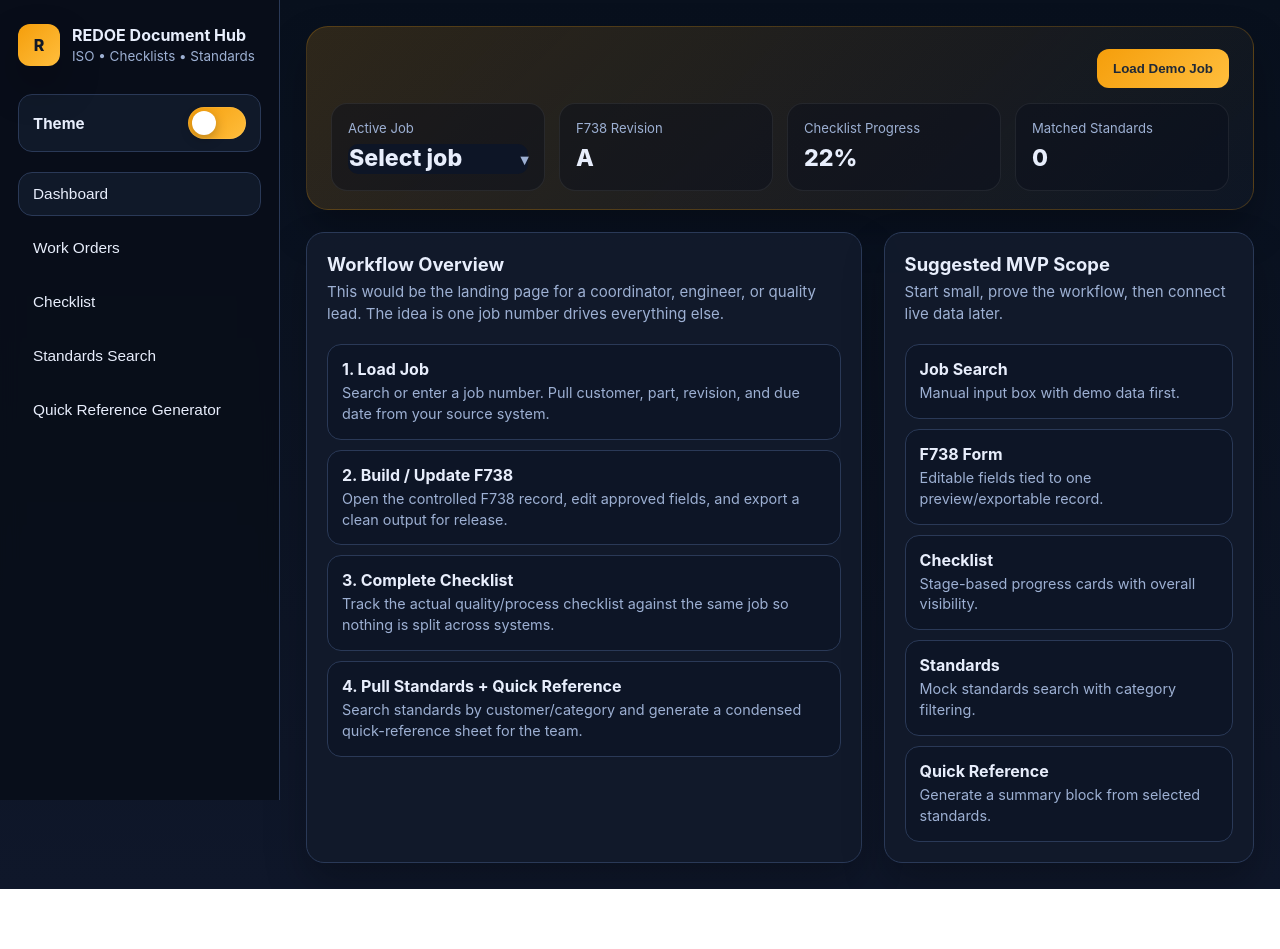
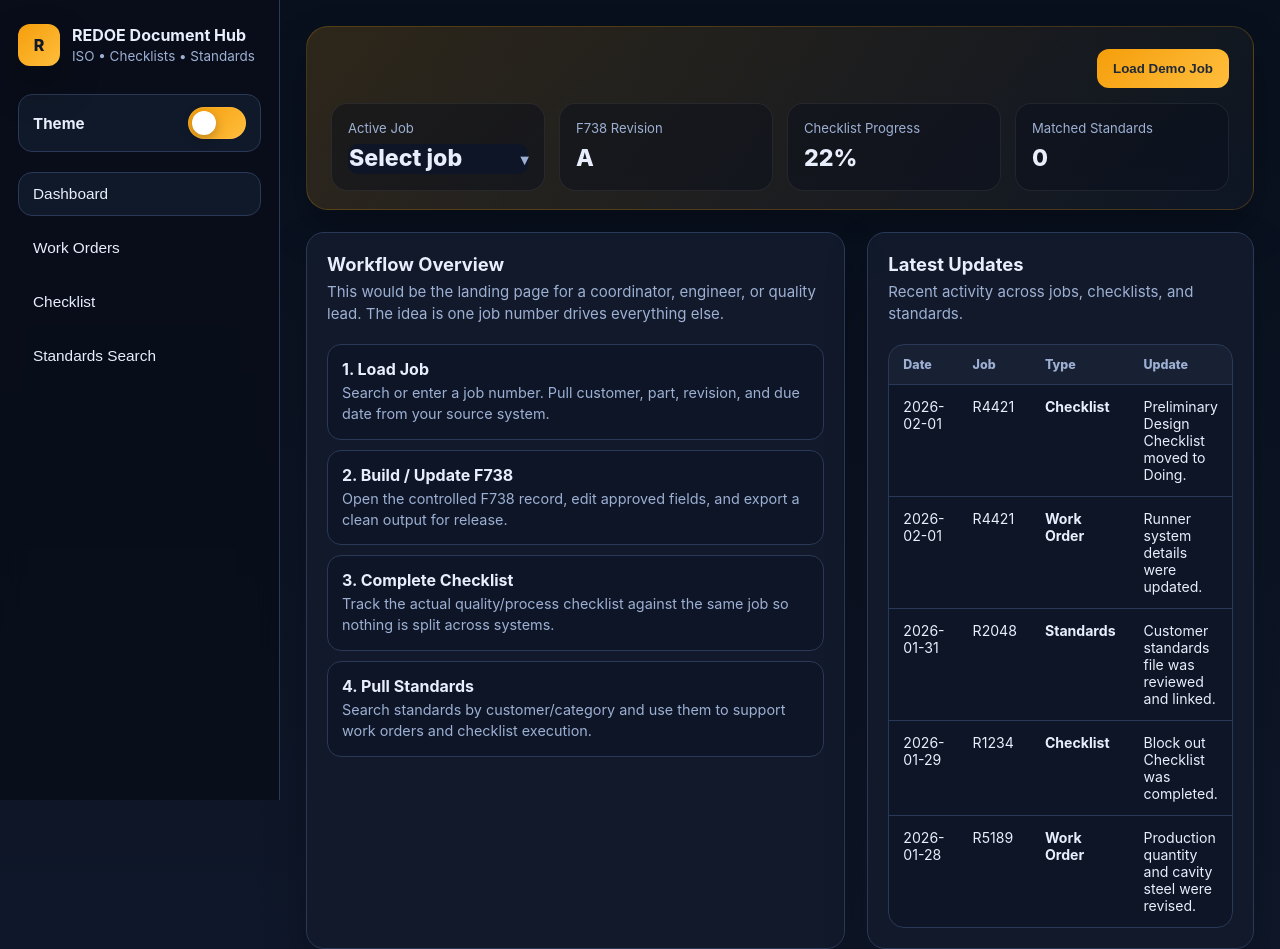
Before and after one commit to kevinpeltier/RdocumentHub, a plain HTML site: page index.html in a window 1280 px wide. Before the commit the page ends 889 px from the top, so only its background shows below. Drawn offline with Linux system fonts and the light colour scheme.

Commit message:
Add files via upload

```diff
--- a/index.html
+++ b/index.html
@@ -1003,6 +1003,43 @@
         font-weight: 800;
       }
 
+      .updates-table-wrap {
+        background: var(--panel-solid);
+        border: 1px solid var(--border);
+        border-radius: 16px;
+        overflow: hidden;
+      }
+
+      .updates-table {
+        width: 100%;
+        border-collapse: collapse;
+      }
+
+      .updates-table thead th {
+        background: var(--table-header-bg);
+        color: var(--muted);
+        text-align: left;
+        font-size: 0.78rem;
+        font-weight: 800;
+        padding: 12px 14px;
+        border-bottom: 1px solid var(--border);
+      }
+
+      .updates-table tbody td {
+        padding: 13px 14px;
+        border-bottom: 1px solid var(--border);
+        font-size: 0.88rem;
+        vertical-align: top;
+      }
+
+      .updates-table tbody tr:last-child td {
+        border-bottom: none;
+      }
+
+      .updates-type {
+        font-weight: 700;
+      }
+
       @media print {
         .sidebar,
         .hero-actions,
@@ -1109,7 +1146,6 @@
           <button data-section="f738">Work Orders</button>
           <button data-section="checklist">Checklist</button>
           <button data-section="standards">Standards Search</button>
-          <button data-section="quickref">Quick Reference Generator</button>
         </nav>
       </aside>
 
@@ -1187,41 +1223,32 @@
                   </p>
                 </div>
                 <div class="mini-card">
-                  <strong>4. Pull Standards + Quick Reference</strong>
+                  <strong>4. Pull Standards</strong>
                   <p>
-                    Search standards by customer/category and generate a
-                    condensed quick-reference sheet for the team.
+                    Search standards by customer/category and use them to
+                    support work orders and checklist execution.
                   </p>
                 </div>
               </div>
             </div>
 
             <div class="panel">
-              <h3>Suggested MVP Scope</h3>
+              <h3>Latest Updates</h3>
               <p class="panel-sub">
-                Start small, prove the workflow, then connect live data later.
+                Recent activity across jobs, checklists, and standards.
               </p>
-              <div class="mini-list">
-                <div class="mini-card">
-                  <strong>Job Search</strong>
-                  <p>Manual input box with demo data first.</p>
-                </div>
-                <div class="mini-card">
-                  <strong>F738 Form</strong>
-                  <p>Editable fields tied to one preview/exportable record.</p>
-                </div>
-                <div class="mini-card">
-                  <strong>Checklist</strong>
-                  <p>Stage-based progress cards with overall visibility.</p>
-                </div>
-                <div class="mini-card">
-                  <strong>Standards</strong>
-                  <p>Mock standards search with category filtering.</p>
-                </div>
-                <div class="mini-card">
-                  <strong>Quick Reference</strong>
-                  <p>Generate a summary block from selected standards.</p>
-                </div>
+              <div class="updates-table-wrap">
+                <table class="updates-table">
+                  <thead>
+                    <tr>
+                      <th>Date</th>
+                      <th>Job</th>
+                      <th>Type</th>
+                      <th>Update</th>
+                    </tr>
+                  </thead>
+                  <tbody id="latestUpdatesTableBody"></tbody>
+                </table>
               </div>
             </div>
           </div>
@@ -1613,52 +1640,6 @@
                 for the quick reference output.
               </p>
               <div id="selectedStandards" class="mini-list"></div>
-            </div>
-          </div>
-        </section>
-
-        <section id="quickref" class="section">
-          <div class="content-grid">
-            <div class="panel">
-              <h3>Quick Reference Generator</h3>
-              <p class="panel-sub">
-                Build a condensed reference sheet from the matched standards for
-                the shop floor, design team, or kickoff package.
-              </p>
-              <div class="hero-actions">
-                <button class="btn btn-primary" id="generateQuickRefBtn">
-                  Generate Quick Reference
-                </button>
-              </div>
-              <div class="quick-ref">
-                <pre id="quickRefOutput">No quick reference generated yet.</pre>
-              </div>
-            </div>
-
-            <div class="panel">
-              <h3>What This Could Become</h3>
-              <p class="panel-sub">
-                After the proof of concept, this area could output a PDF,
-                structured handoff sheet, or synced record back to your central
-                system.
-              </p>
-              <div class="mini-list">
-                <div class="mini-card">
-                  <strong>Export</strong>
-                  <p>PDF, print, or controlled release output.</p>
-                </div>
-                <div class="mini-card">
-                  <strong>Revision Control</strong>
-                  <p>Track generated reference sheets by job and revision.</p>
-                </div>
-                <div class="mini-card">
-                  <strong>Department Views</strong>
-                  <p>
-                    Separate output blocks for design, machining, mold making,
-                    handwork, and QA.
-                  </p>
-                </div>
-              </div>
             </div>
           </div>
         </section>
@@ -2575,6 +2556,39 @@
         },
       ];
 
+      const latestUpdates = [
+        {
+          date: "2026-02-01",
+          job: "R4421",
+          type: "Checklist",
+          update: "Preliminary Design Checklist moved to Doing.",
+        },
+        {
+          date: "2026-02-01",
+          job: "R4421",
+          type: "Work Order",
+          update: "Runner system details were updated.",
+        },
+        {
+          date: "2026-01-31",
+          job: "R2048",
+          type: "Standards",
+          update: "Customer standards file was reviewed and linked.",
+        },
+        {
+          date: "2026-01-29",
+          job: "R1234",
+          type: "Checklist",
+          update: "Block out Checklist was completed.",
+        },
+        {
+          date: "2026-01-28",
+          job: "R5189",
+          type: "Work Order",
+          update: "Production quantity and cavity steel were revised.",
+        },
+      ];
+
       const preliminaryChecklistItems = [
         "Has steel been ordered?",
         "Has JT file been issued to the floor for shop reference?",
@@ -2724,6 +2738,23 @@
         });
 
         updateChecklistMetric();
+      }
+
+      function renderLatestUpdates() {
+        const tbody = document.getElementById("latestUpdatesTableBody");
+        if (!tbody) return;
+        tbody.innerHTML = "";
+
+        latestUpdates.forEach((item) => {
+          const row = document.createElement("tr");
+          row.innerHTML = `
+            <td>${item.date}</td>
+            <td>${item.job}</td>
+            <td class="updates-type">${item.type}</td>
+            <td>${item.update}</td>
+          `;
+          tbody.appendChild(row);
+        });
       }
 
       function updateChecklistMetric() {
@@ -2859,11 +2890,6 @@
         const customer = document.getElementById("customer").value || "—";
         const part = document.getElementById("partName").value || "—";
         const rev = document.getElementById("docRev").value || "—";
-        const scope =
-          document.getElementById("scope")?.value || "No scope entered.";
-        const req =
-          document.getElementById("requirements")?.value ||
-          "No requirements entered.";
 
         document.getElementById("metricRev").textContent = rev;
 
@@ -3059,8 +3085,6 @@
           "woPreviewOpticSurface",
           document.getElementById("opticSurface").value,
         );
-
-        window.__legacyPreview = { job, customer, part, rev, scope, req };
       }
 
       function renderChecklistReference() {
@@ -3154,35 +3178,6 @@
         });
       }
 
-      function generateQuickRef() {
-        const job = document.getElementById("jobNumber").value || "TBD";
-        const customer = document.getElementById("customer").value || "TBD";
-        const part = document.getElementById("partName").value || "TBD";
-
-        if (!selected.length) {
-          document.getElementById("quickRefOutput").textContent =
-            "No selected standards yet. Run a standards search and add at least one item.";
-          return;
-        }
-
-        const lines = [
-          `QUICK REFERENCE SHEET`,
-          `Job: ${job}`,
-          `Customer: ${customer}`,
-          `Part: ${part}`,
-          "",
-          "Matched Standards:",
-        ];
-
-        selected.forEach((item, i) => {
-          lines.push(`${i + 1}. [${item.category}] ${item.title}`);
-          lines.push(`   ${item.text}`);
-        });
-
-        document.getElementById("quickRefOutput").textContent =
-          lines.join("\n");
-      }
-
       function openWorkOrderPreview() {
         updatePreview();
         workOrderPreviewModal.classList.add("active");
@@ -3201,9 +3196,6 @@
       document
         .getElementById("runSearchBtn")
         .addEventListener("click", runSearch);
-      document
-        .getElementById("generateQuickRefBtn")
-        .addEventListener("click", generateQuickRef);
 
       document
         .getElementById("openWorkOrderPreviewBtn")
@@ -3251,6 +3243,7 @@
       });
 
       initTheme();
+      renderLatestUpdates();
       renderChecklistStageCards();
       renderChecklistReference();
       renderSelected();
```
